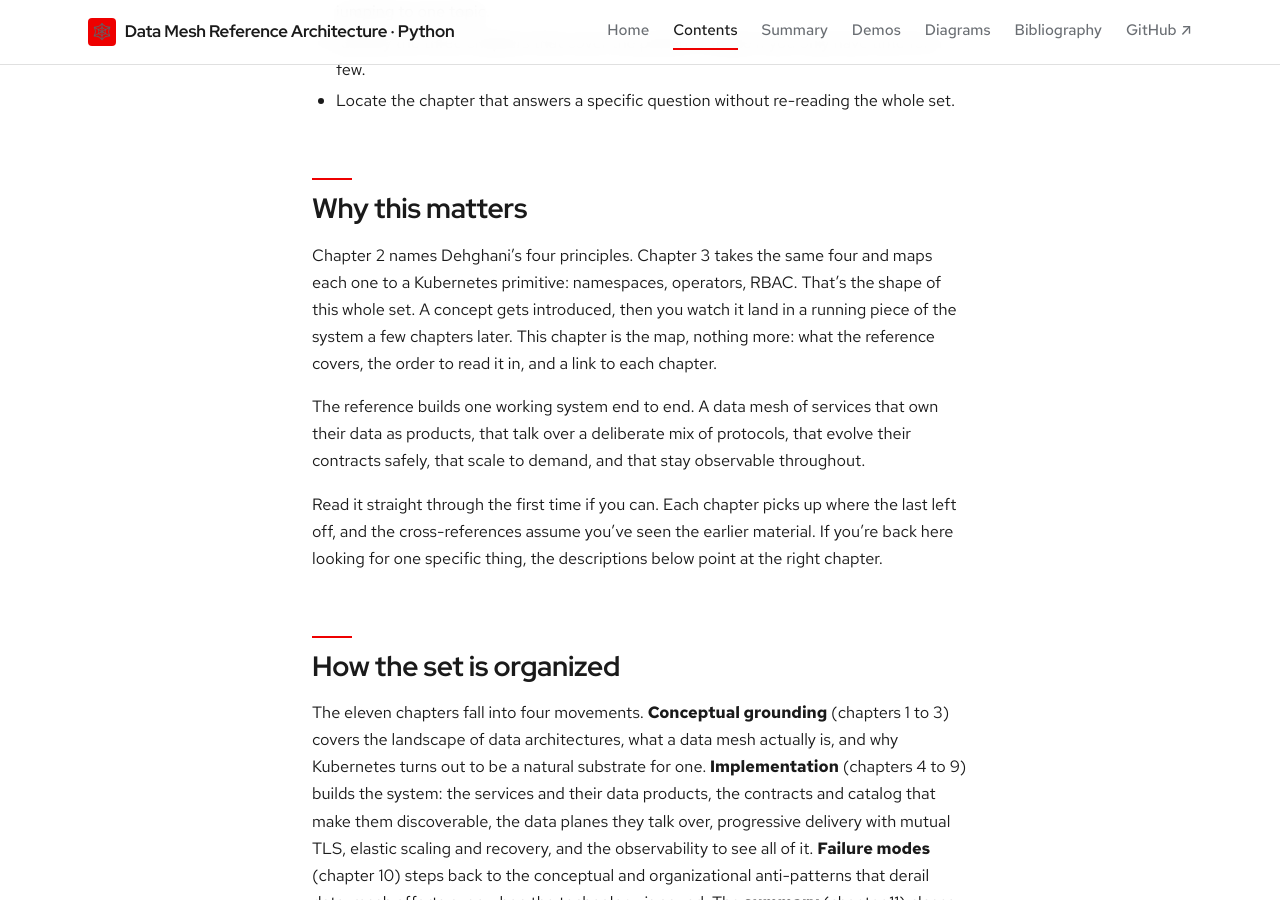
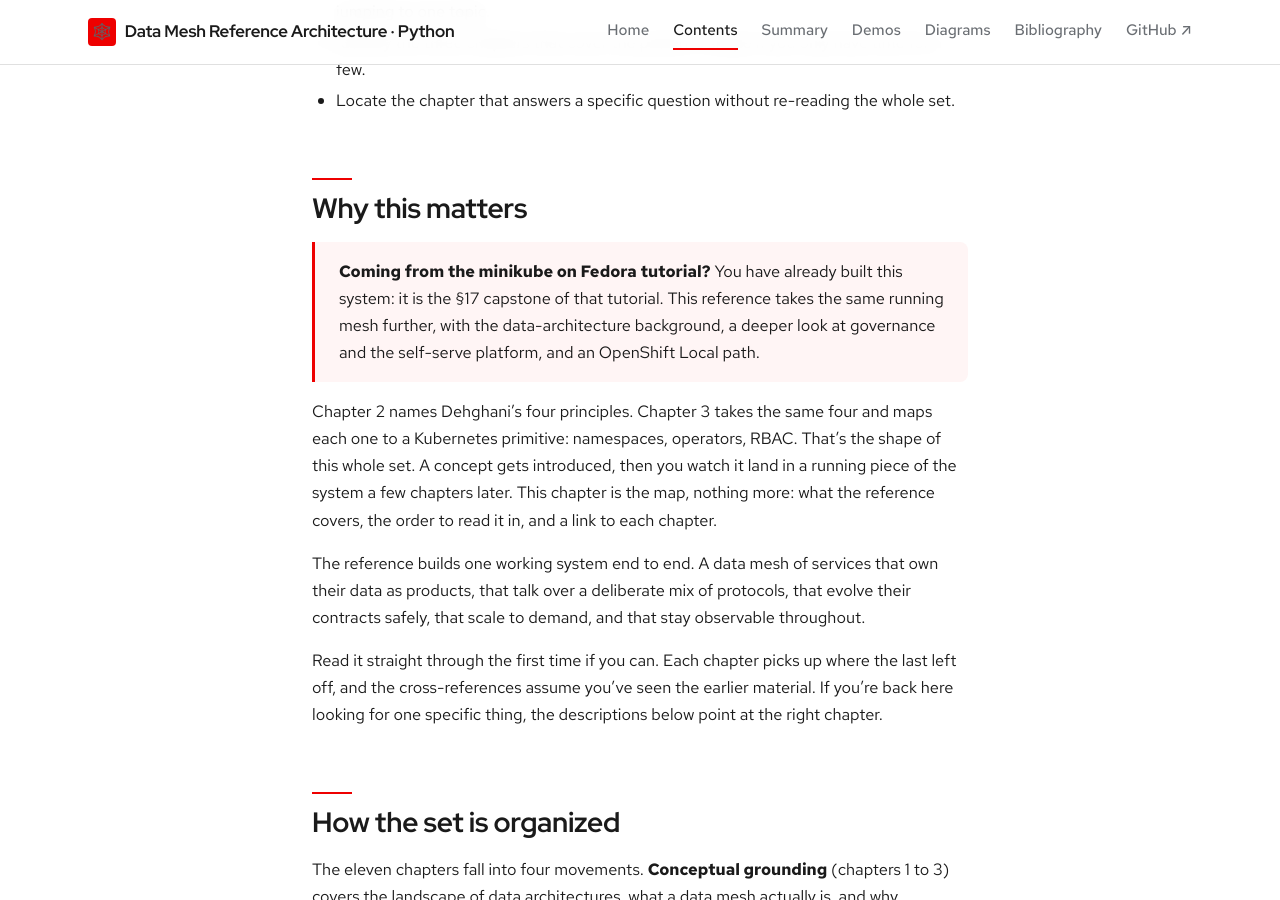
Before and after one commit to patterncatalyst/datamesh-reference-arch-python, a Jekyll site: the page built from _docs/00-index.md, in a window 1280 px wide and 900 px high, scrolled down 623 px. Built offline with Jekyll 4.4.1, drawn with Linux system fonts in a browser that asks for light colours; some web fonts are replaced.

Commit message:
docs: mark datamesh-python as source of truth for shared service code; add minikube on-ramp note (#25)

```diff
--- a/_docs/00-index.md
+++ b/_docs/00-index.md
@@ -18,6 +18,11 @@ By the end of this chapter you can:
 - Locate the chapter that answers a specific question without re-reading the whole set.
 
 ## Why this matters
+
+> **Coming from the minikube on Fedora tutorial?** You have already built this
+> system: it is the §17 capstone of that tutorial. This reference takes the same
+> running mesh further, with the data-architecture background, a deeper look at
+> governance and the self-serve platform, and an OpenShift Local path.
 
 Chapter 2 names Dehghani's four principles. Chapter 3 takes the same four and maps each one
 to a Kubernetes primitive: namespaces, operators, RBAC. That's the shape of this whole
```
Also changed, not shown: README.md.
